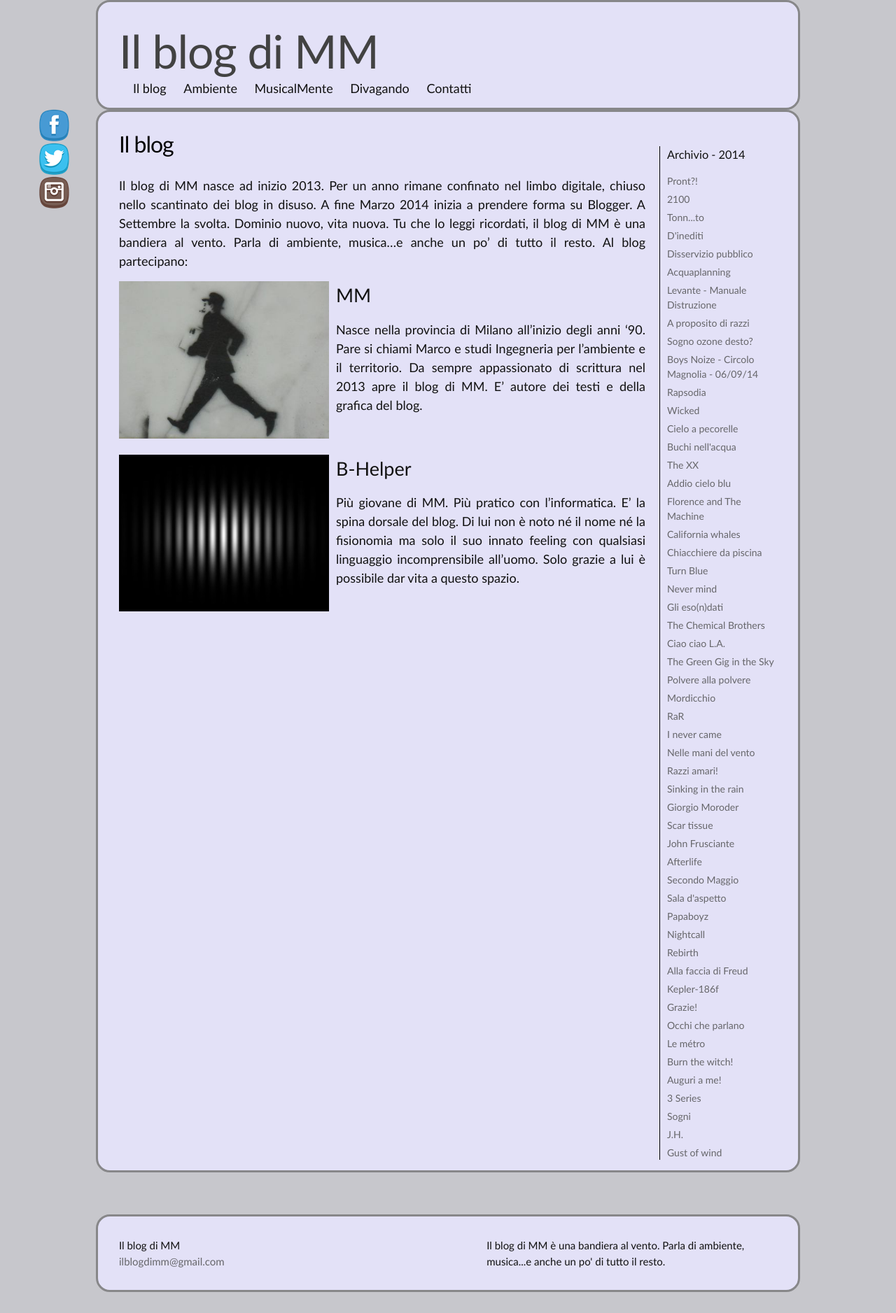
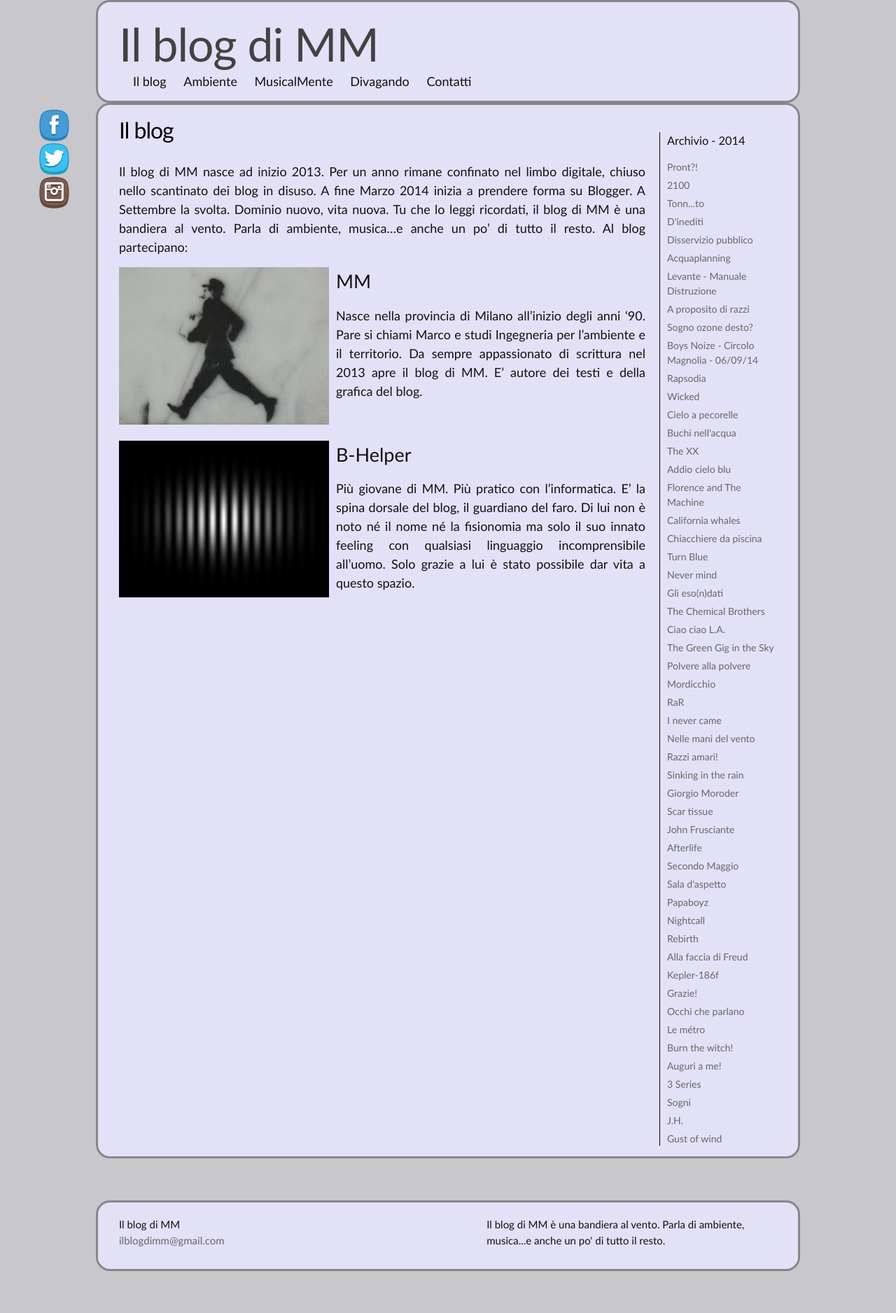
Before and after one commit to ilblogdimm/ilblogdimm, a Jekyll site: the page built from MM.md, in a window 1280 px wide. Shown: the whole page at 70% size. Built offline with Jekyll 4.4.1, drawn with Linux system fonts in a browser that asks for light colours; after the commit the page ends 1847 px from its top, so only the background shows below that.

Commit message:
Ho spostato il titolo più in alto

```diff
--- a/MM.md
+++ b/MM.md
@@ -26,6 +26,6 @@ di scrittura nel 2013 apre il blog di MM. E' autore dei testi e della grafica de
 
 # B-Helper
 
-Più giovane di MM. Più pratico con l'informatica. E' la spina dorsale del blog. Di lui
+Più giovane di MM. Più pratico con l'informatica. E' la spina dorsale del blog, il guardiano del faro. Di lui
 non è noto né il nome né la fisionomia ma solo il suo innato feeling con qualsiasi linguaggio
-incomprensibile all'uomo. Solo grazie a lui è possibile dar vita a questo spazio.
+incomprensibile all'uomo. Solo grazie a lui è stato possibile dar vita a questo spazio.
--- a/_sass/_base.scss
+++ b/_sass/_base.scss
@@ -162,7 +162,7 @@ pre {
     margin-left: auto;
     padding-right: $spacing-unit;
     padding-left: $spacing-unit;
-	padding-top: $spacing-unit;
+	  padding-top: 20px;
     @extend %clearfix;
 	background-color: $wrapper-color;
 	border-radius: 20px;
```
